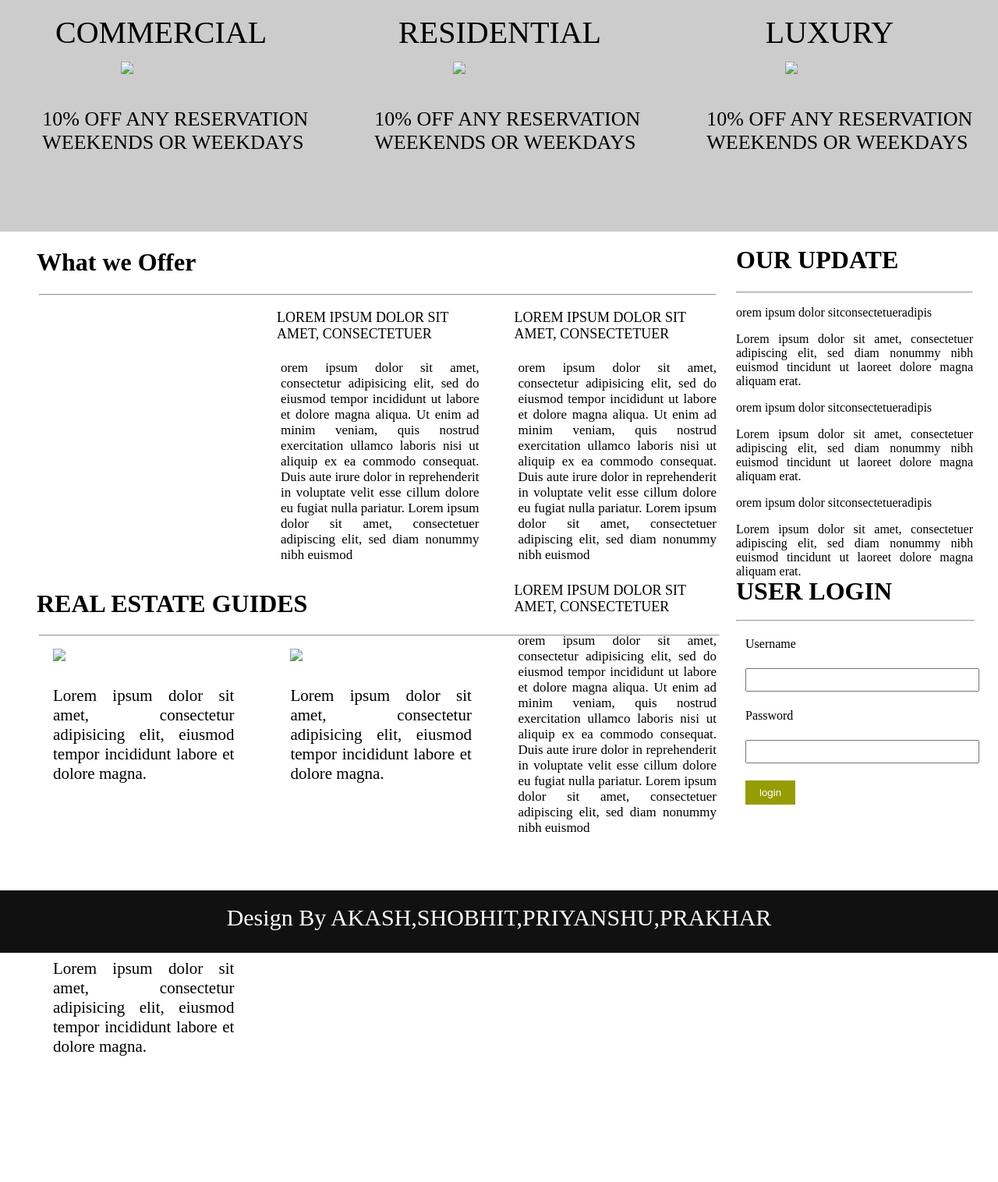
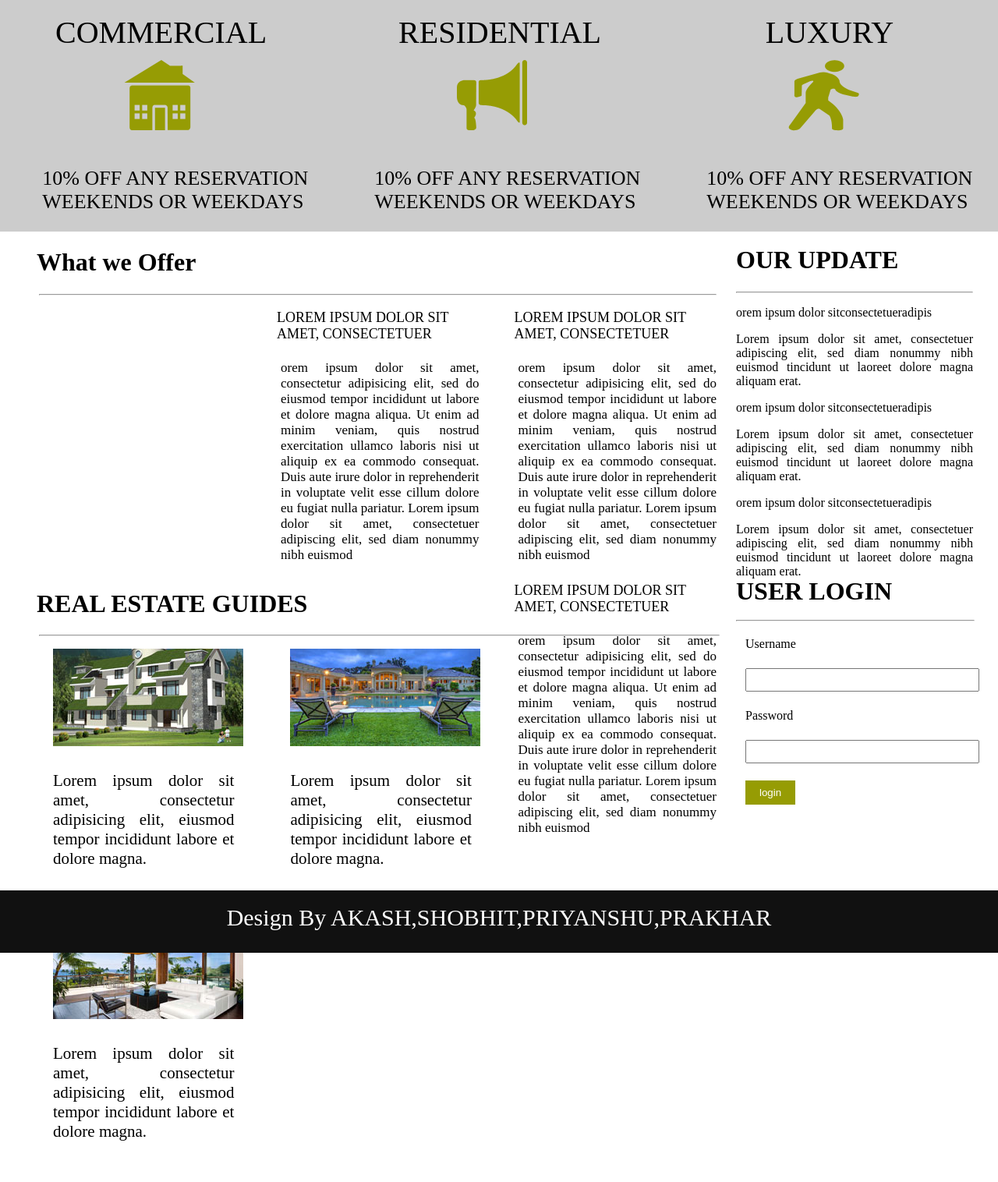
Before and after one commit to Akash786prajapati/realestateflatsonline.github.io, a plain HTML site: page index.html in a window 1280 px wide. Shown: the part 633-2149 px from the top of the page at 78% size. Drawn offline with Linux system fonts and the light colour scheme.

Commit message:
Update index.html

```diff
--- a/index.html
+++ b/index.html
@@ -12,7 +12,7 @@
 			<input type="text" style="width:320px; height:50px; margin-left:15%;"/>
 		</div>
 		<div class="logo">
-			<img src="images/logo.png">
+			<img src="logo.png">
 		</div>
 	</div>
 	<div class="menu">
@@ -24,20 +24,20 @@
 		</ul>
 	</div>
 	<div class="pimage">
-		<img src="images/banner1.jpg" style="width:100%;">
+		<img src="banner1.jpg" style="width:100%;">
 	</div>
 		<div class="sine">
 			<div class="div1">
 				<ul>
 					<li>COMMERCIAL</li>
-					<li><img src="images/home.png"></li>
+					<li><img src="home.png"></li>
 					<li><p>10% OFF ANY RESERVATION WEEKENDS OR WEEKDAYS</p></li>
 				</ul>
 			</div>
 			<div class="div1">
 				<ul>
 					<li style="margin-left:7%">RESIDENTIAL</li>
-					<li><img src="images/phone.png"></li>
+					<li><img src="phone.png"></li>
 					<li><p>10% OFF ANY RESERVATION WEEKENDS OR WEEKDAYS</p></li>
 				</ul>
 
@@ -45,7 +45,7 @@
 			<div class="div1">
 				<ul>
 					<li style="margin-left:20%">LUXURY</li>
-					<li><img src="images/man.png"></li>
+					<li><img src="man.png"></li>
 					<li><p>10% OFF ANY RESERVATION WEEKENDS OR WEEKDAYS</p></li>
 				</ul>
 			</div>
@@ -132,18 +132,18 @@
 		</div>
 		<div class="box3"><h1 style="margin-left:15px;">REAL ESTATE GUIDES</h1><hr style="margin:0px 2% 0.1; width:95.5%;">
 			<div class="div">
-			<img src="images/pic.jpg" style="margin:16px;">
+			<img src="pic.jpg" style="margin:16px;">
 				<p class="p3">Lorem ipsum dolor sit amet, consectetur adipisicing elit, eiusmod tempor
 				incididunt labore et dolore magna.</p>
 			</div>
 			<div class="div">
-				<img src="images/pic1.jpg" style="margin:16px;">
+				<img src="pic1.jpg" style="margin:16px;">
 				<p class="p3" >Lorem ipsum dolor sit amet, consectetur adipisicing elit, eiusmod tempor
 				incididunt labore et dolore magna.
 			</p>
 			</div>
 			<div class="div">
-				<img src="images/pic2.jpg" style="margin:16px;">
+				<img src="pic2.jpg" style="margin:16px;">
 				<p class="p3">Lorem ipsum dolor sit amet, consectetur adipisicing elit, eiusmod tempor
 				incididunt labore et dolore magna.
 
```
